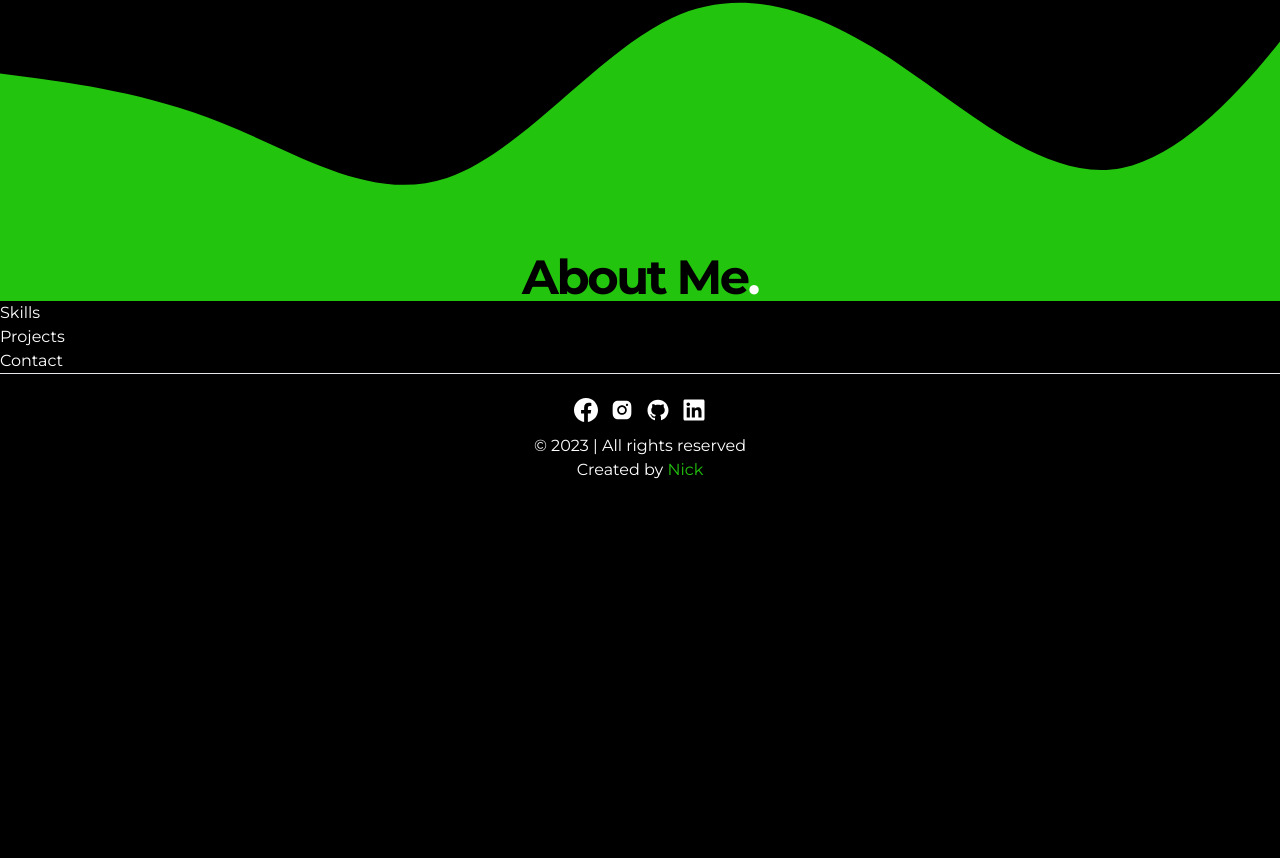
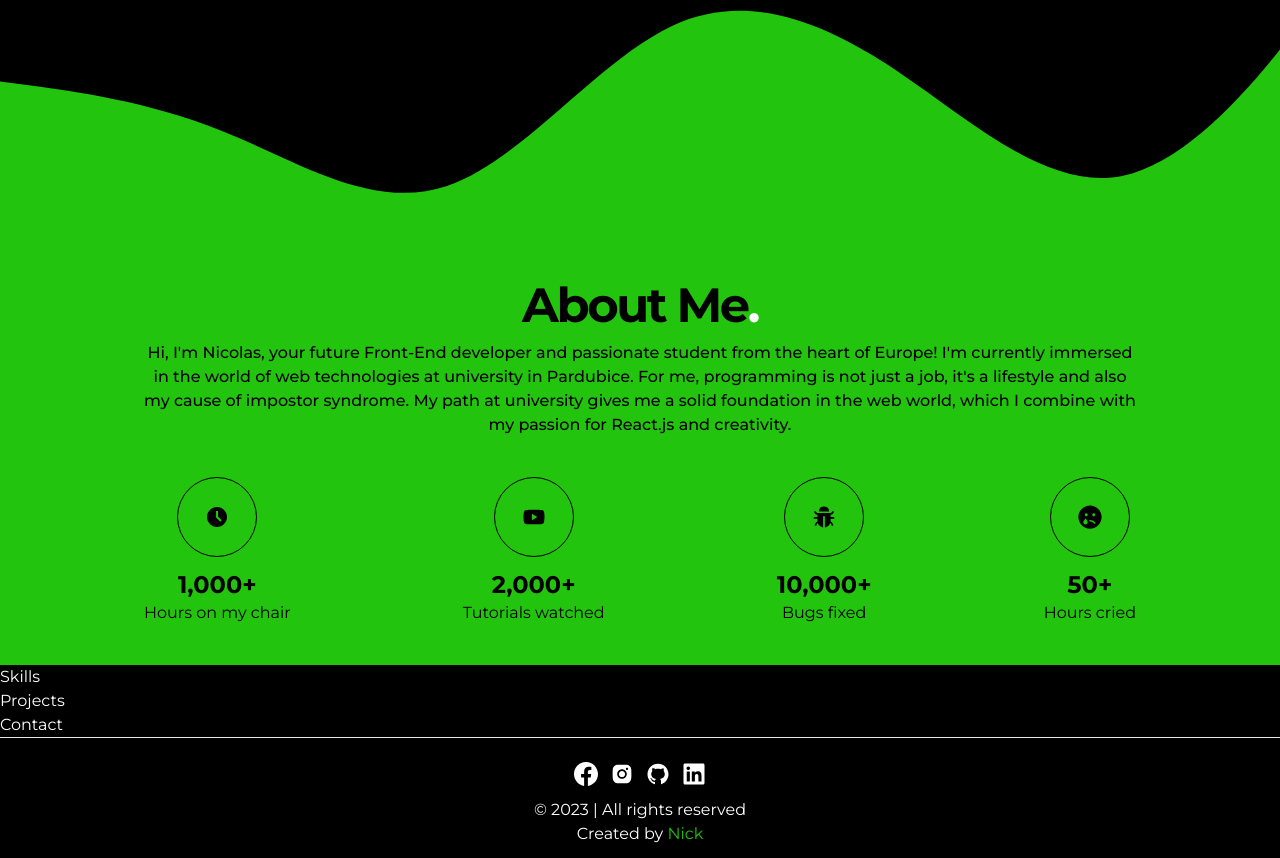
Before and after one commit to Nixk25/portfolio-project, a Next.js app: page / in a window 1280 px wide. Shown: the part 555-1413 px from the top of the page. Before the commit the page ends 1049 px from the top, so only its background shows below. Built offline with nearby package versions, Linux system fonts and the light colour scheme.

Commit message:
about hotovo a celkova uprava hero a nextjs

```diff
--- a/app/globals.css
+++ b/app/globals.css
@@ -31,30 +31,40 @@ body {
 
 .hovering-text:hover {
   font-weight: 900;
-  color: #23c40e;
+  -webkit-text-fill-color: #23c40e;
+  -webkit-text-stroke: 1px transparent;
 }
 
 .hovering-text:hover + .hovering-text {
   font-weight: 500;
-  color: #23c40e;
+  -webkit-text-fill-color: #23c40e;
+  -webkit-text-stroke: 0px transparent;
 }
 
 .hovering-text:hover + .hovering-text + .hovering-text {
   font-weight: 300;
-  color: #23c40e;
+  -webkit-text-fill-color: #23c40e;
+  -webkit-text-stroke: 0px transparent;
 }
 
 .hovering-text:has(+ .hovering-text:hover) {
   font-weight: 500;
-  color: #23c40e;
+  -webkit-text-fill-color: #23c40e;
+  -webkit-text-stroke: 0px transparent;
 }
 
 .hovering-text:has(+ .hovering-text + .hovering-text:hover) {
   font-weight: 300;
-  color: #23c40e;
+  -webkit-text-fill-color: #23c40e;
+  -webkit-text-stroke: 0px transparent;
 }
 
 .hamburger-react {
   z-index: 52;
   cursor: pointer;
 }
+
+.text-stroke {
+  -webkit-text-stroke: 1px #fff;
+  -webkit-text-fill-color: transparent;
+}
--- a/app/layout.js
+++ b/app/layout.js
@@ -20,7 +20,7 @@ export default function RootLayout({ children }) {
   return (
     <html lang="en">
       <body className={montserrat.className}>
-        <main className='w-full relative'>
+        <main className='w-full h-full relative'>
           <Navbar/>
           <Menu/>
           {children}
--- /dev/null
+++ b/app/loading.jsx
@@ -0,0 +1,11 @@
+import React from "react";
+
+const loading = () => {
+  return (
+    <div className="flex justify-center items-center h-full w-full bg-black ">
+      Loading the best content...
+    </div>
+  );
+};
+
+export default loading;
--- a/app/page.js
+++ b/app/page.js
@@ -7,7 +7,7 @@ import Contact from "@/components/Contact";
 
 export default function Home() {
   return (
-    <main className=" grow mt-24 w-full relative">
+    <main className=" overflow-y-hidden mt-24 w-full relative">
       <Hero/>
       <About/>
       <Skills/>
--- a/components/About.jsx
+++ b/components/About.jsx
@@ -1,11 +1,77 @@
+"use client";
+
 import React from "react";
+import { BiSolidTimeFive } from "react-icons/bi";
+import { AiFillYoutube } from "react-icons/ai";
+import { AiFillBug } from "react-icons/ai";
+import { FaSadTear } from "react-icons/fa";
+import CountUp from "react-countup";
+
+const circles = [
+  {
+    icon: <BiSolidTimeFive />,
+    desc: "Hours on my chair",
+    number: 1000,
+  },
+  {
+    icon: <AiFillYoutube />,
+    desc: "Tutorials watched",
+    number: 2000,
+  },
+  {
+    icon: <AiFillBug />,
+    desc: "Bugs fixed",
+    number: 10000,
+  },
+  {
+    icon: <FaSadTear />,
+    desc: "Hours cried",
+    number: 50,
+  },
+];
 
 const About = () => {
   return (
-    <section className="bg-primary text-center text-black w-full">
+    <section
+      id="about"
+      className="bg-primary p-5 text-center flex justify-center items-center flex-col text-black w-full"
+    >
       <h1 className="text-5xl font-bold leading-tighter tracking-tighter">
         About Me<span className="text-white ">.</span>
       </h1>
+      <p className=" mt-3 sm:max-w-[80%] mb-5 font-medium">
+        Hi, I'm Nicolas, your future Front-End developer and passionate student
+        from the heart of Europe! I'm currently immersed in the world of web
+        technologies at university in Pardubice. For me, programming is not just
+        a job, it's a lifestyle and also my cause of impostor syndrome. My path
+        at university gives me a solid foundation in the web world, which I
+        combine with my passion for React.js and creativity.
+      </p>
+      <div className="my-5 flex gap-10 sm:flex-row flex-col text-black justify-between items-center w-full max-w-[80%]">
+        {circles.map((circle, i) => (
+          <div
+            className="flex justify-center items-center flex-col gap-3"
+            key={i}
+          >
+            <div className="flex justify-center items-center border border-black rounded-full w-20 h-20 text-2xl">
+              {circle.icon}
+            </div>
+            <div>
+              <h2 className="text-2xl font-bold">
+                <CountUp
+                  start={0}
+                  end={circle.number}
+                  duration={4}
+                  enableScrollSpy
+                />
+                +
+              </h2>
+
+              <p>{circle.desc}</p>
+            </div>
+          </div>
+        ))}
+      </div>
     </section>
   );
 };
--- a/components/Hero.jsx
+++ b/components/Hero.jsx
@@ -36,7 +36,7 @@ const Hero = () => {
   const { toast } = useToast();
   return (
     <>
-      <section className="bg-background relative z-10 flex flex-col gap-6 h-[120vh] overflow-hidden  justify-center items-center w-full ">
+      <section className="bg-background relative z-10 flex flex-col gap-6 min-h-[90vh] overflow-hidden justify-center pb-[150px]  items-center  w-full ">
         <HeroText />
         <div className="md:flex hidden flex-col gap-5 absolute right-5 top-[50%] translate-y-[-50%]">
           {icons.map((icon, i) => (
@@ -82,7 +82,7 @@ const Hero = () => {
 
 const HeroText = () => {
   return (
-    <h1 className=" max-[320px]:text-2xl sm:text-5xl text-3xl text-center w-[80%] leading-tighter tracking-tighter">
+    <h1 className="text-stroke max-[320px]:text-2xl sm:text-5xl text-3xl text-center max-w-[550px] sm:max-w-[80%] leading-tighter tracking-tighter p-5">
       {"Hi, my name is Nicolas and I like to play with Front-End. My main focus is React (Next.js)."
         .split("")
         .map((child, i) => (
--- a/components/ui/toast.jsx
+++ b/components/ui/toast.jsx
@@ -11,7 +11,7 @@ const ToastViewport = React.forwardRef(({ className, ...props }, ref) => (
   <ToastPrimitives.Viewport
     ref={ref}
     className={cn(
-      "fixed top-0 z-[100] flex max-h-screen w-full flex-col-reverse p-4 sm:bottom-0 sm:right-0 sm:top-auto sm:flex-col md:max-w-[420px]",
+      "fixed top-0 max-[640px]:right-[50%] max-[640px]:translate-x-[-50%] z-[100] flex max-h-screen w-full flex-col-reverse p-4 sm:bottom-0 sm:right-0 sm:top-auto sm:flex-col md:max-w-[420px]",
       className
     )}
     {...props}
--- a/package.json
+++ b/package.json
@@ -17,11 +17,13 @@
     "class-variance-authority": "^0.7.0",
     "clsx": "^2.0.0",
     "hamburger-react": "^2.5.0",
-    "next": "13.5.6",
+    "next": "^14.0.1",
     "postcss": "8.4.31",
-    "react": "18.2.0",
+    "react": "^18.2.0",
+    "react-countup": "^6.4.2",
     "react-dom": "18.2.0",
     "react-icons": "^4.11.0",
+    "react-router": "^6.17.0",
     "tailwind-merge": "^1.14.0",
     "tailwindcss": "3.3.5",
     "tailwindcss-animate": "^1.0.7"
```
Also changed, not shown: 1 other file (tests, documents, lock files or other folders).
